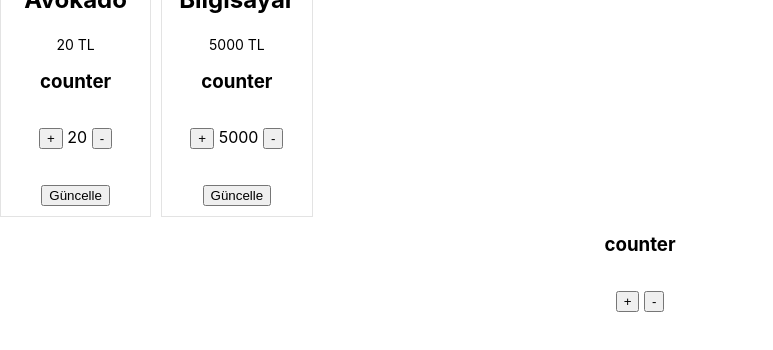
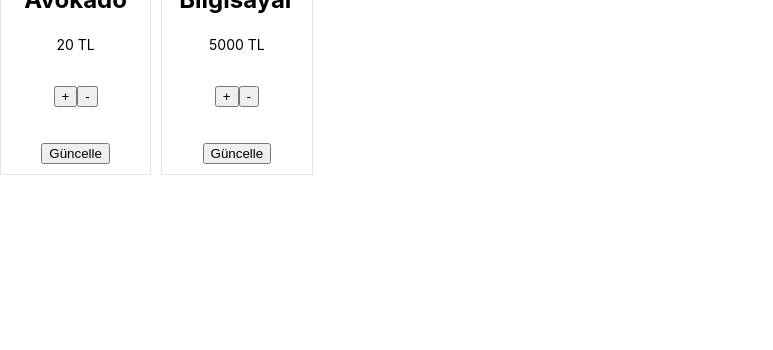
Before and after one commit to emircanbakar/udemy-react-course, a React (Create React App) app in the folder B2/first-app/: page / in a window 1280 px wide. Shown: the part 362-712 px from the top of the page, without its empty margins (0-773 px from the left). Built offline with nearby package versions, Linux system fonts and the light colour scheme.

Commit message:
state mantığına devam

```diff
--- a/B2/first-app/src/App.jsx
+++ b/B2/first-app/src/App.jsx
@@ -1,12 +1,10 @@
 import "./App.css";
-import Counter from "./components/Counter";
 import Products from "./components/Products/Products";
 
 const App = () => {
   return (
     <div>
       <Products />
-      <Counter/>
     </div>
   );
 };
--- a/B2/first-app/src/components/Counter.jsx
+++ b/B2/first-app/src/components/Counter.jsx
@@ -1,13 +1,10 @@
-import React, { useState } from "react";
 
 const Counter = (props) => {
-  const [counter, setCounter] = useState(props.productPrice);
-
+  const {counter, setCounter, children} = props
   return (
     <div>
-      <h3>counter</h3>
       <button onClick={()=> setCounter(counter + 1)}>+</button>
-      <span> {counter} </span>
+      {children}
       <button onClick={()=> setCounter(counter - 1)}>-</button>
     </div>
   );
--- a/B2/first-app/src/components/Products/ProductsItem.jsx
+++ b/B2/first-app/src/components/Products/ProductsItem.jsx
@@ -6,10 +6,11 @@ import Counter from "../Counter";
 const ProductItem = ({ product }) => {
   const { imageURL, productName, productPrice } = product;
   const [title, setTitle] = useState(productName);
+  const [counter, setCounter] = useState(productPrice);
 
   const clickHandler = () => {
-    setTitle("Güncellendi")
-    console.log(productName, "güncellendi.")
+    setTitle("Güncellendi");
+    console.log(productName, "güncellendi.");
   };
 
   return (
@@ -19,8 +20,12 @@ const ProductItem = ({ product }) => {
       </div>
       <ProductInfo>
         <h2 className="product-title"> {title} </h2>
-        <span className="product-price"> {productPrice} TL</span>
-        <Counter productPrice={productPrice}/>
+        <span className="product-price"> {counter} TL</span>
+        <Counter
+          productPrice={productPrice}
+          counter={counter}
+          setCounter={setCounter}
+        />
         <br />
         <button onClick={clickHandler}>Güncelle</button>
       </ProductInfo>
```
